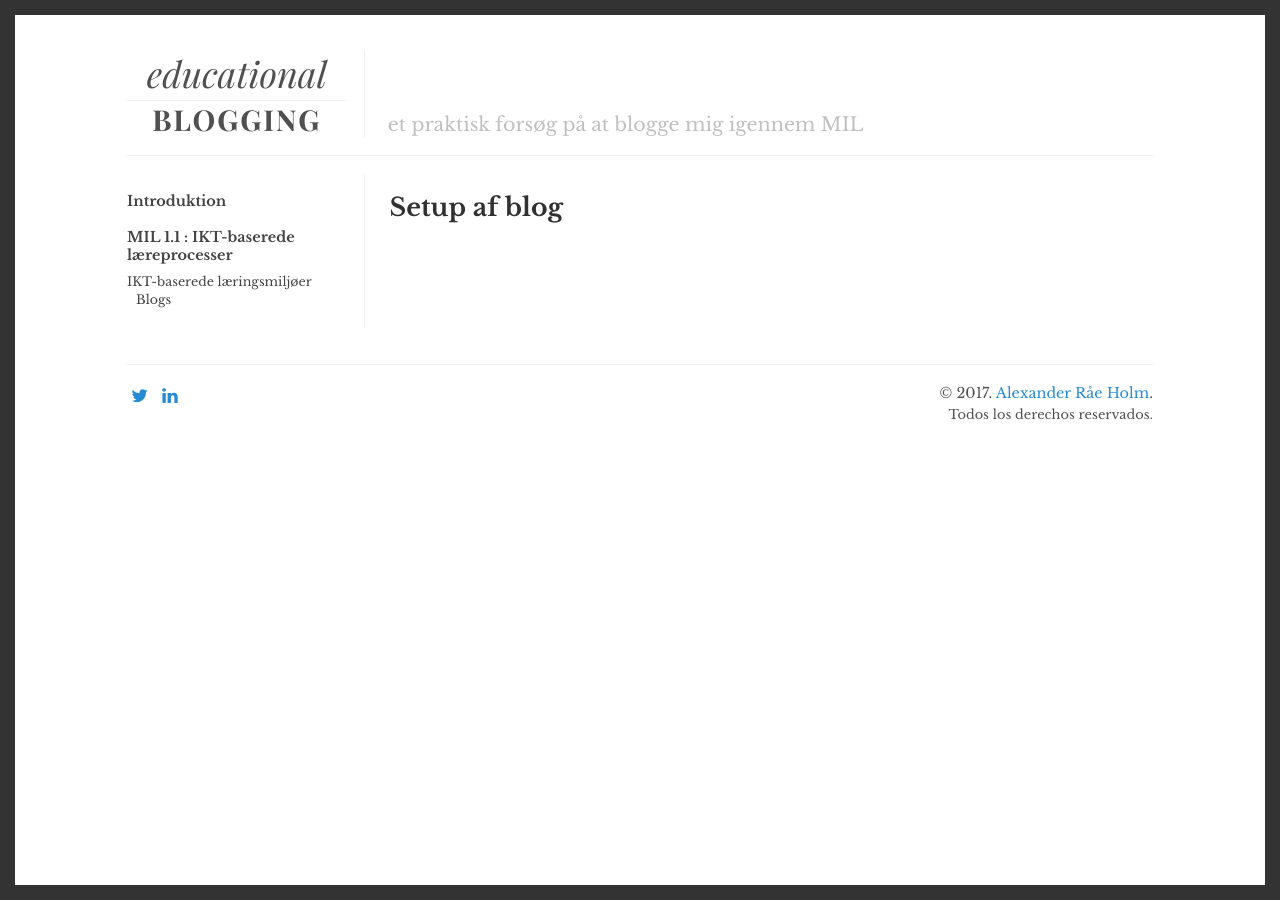
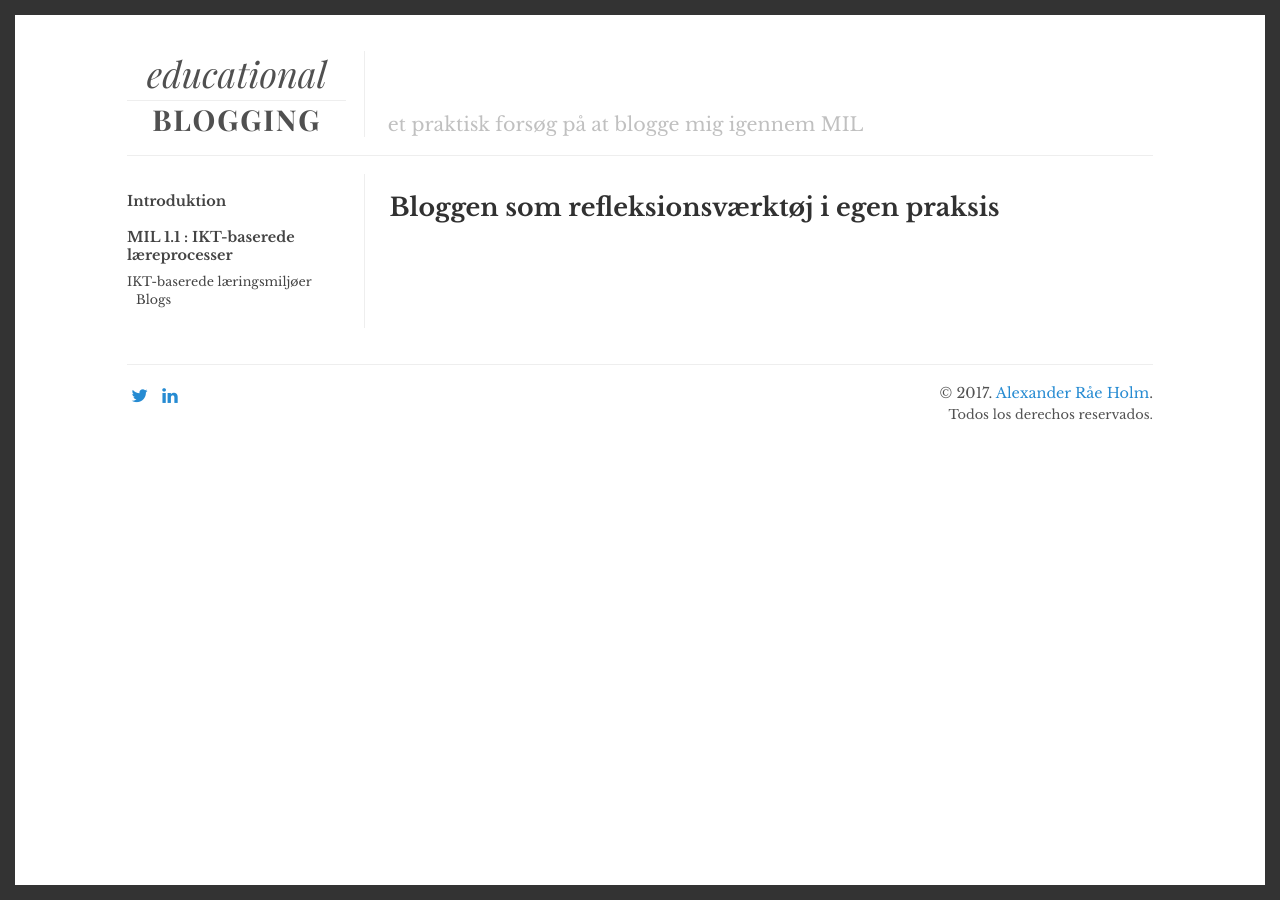
Before and after one commit to alexanderrae/educational-blogging, a Jekyll site: the page built from _capitulos/mil-1-dot-1/setup.markdown, in a window 1280 px wide. Built offline with Jekyll 4.4.1, drawn with Linux system fonts in a browser that asks for light colours.

Commit message:
Updated Setup

```diff
--- a/_capitulos/mil-1-dot-1/setup.markdown
+++ b/_capitulos/mil-1-dot-1/setup.markdown
@@ -1,5 +1,5 @@
 ---
-title: Setup af blog
+title: Bloggen som refleksionsværktøj i egen praksis
 date: 2017-09-09 20:48:00 +02:00
 position: 0
 ---
```
